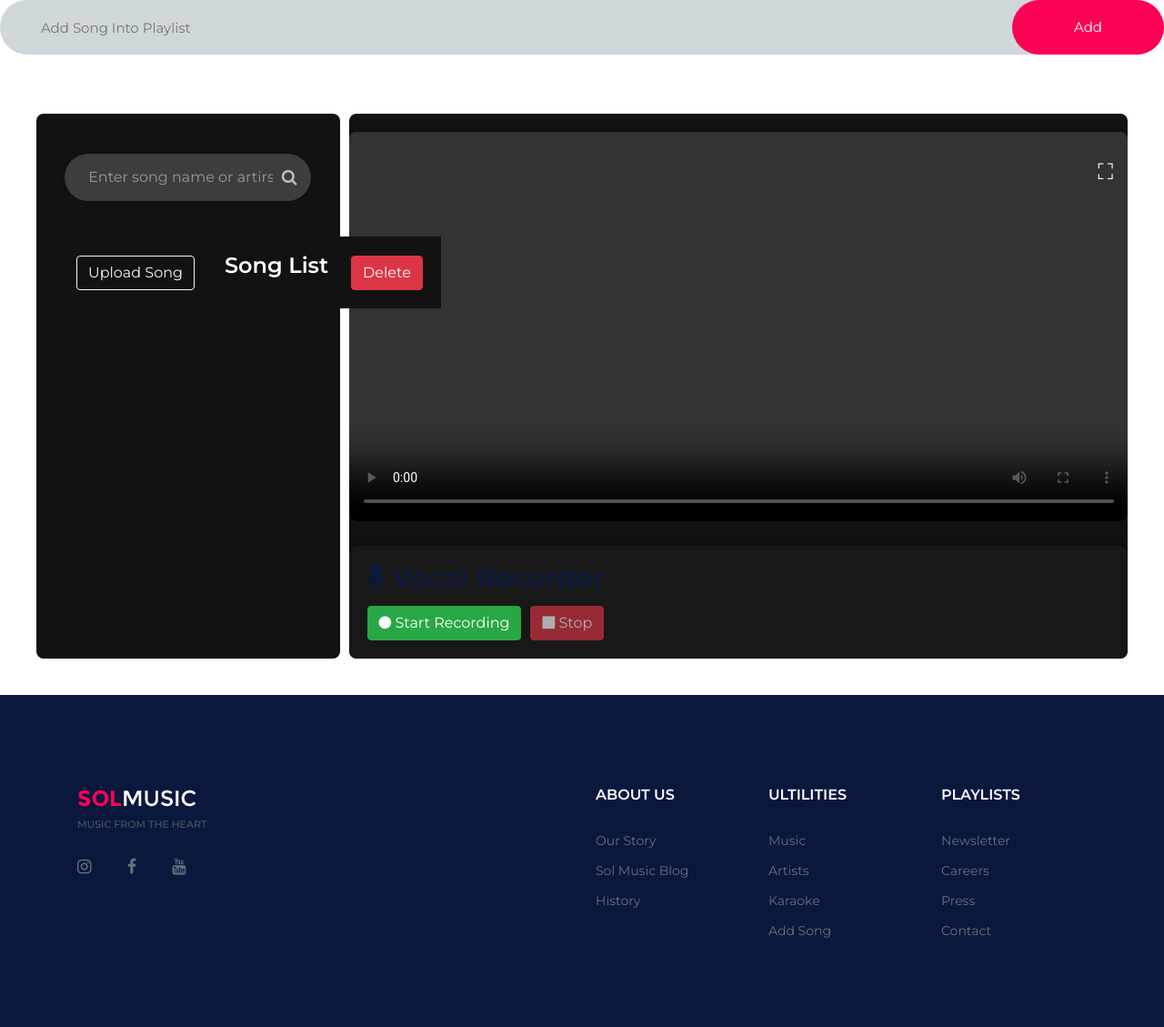
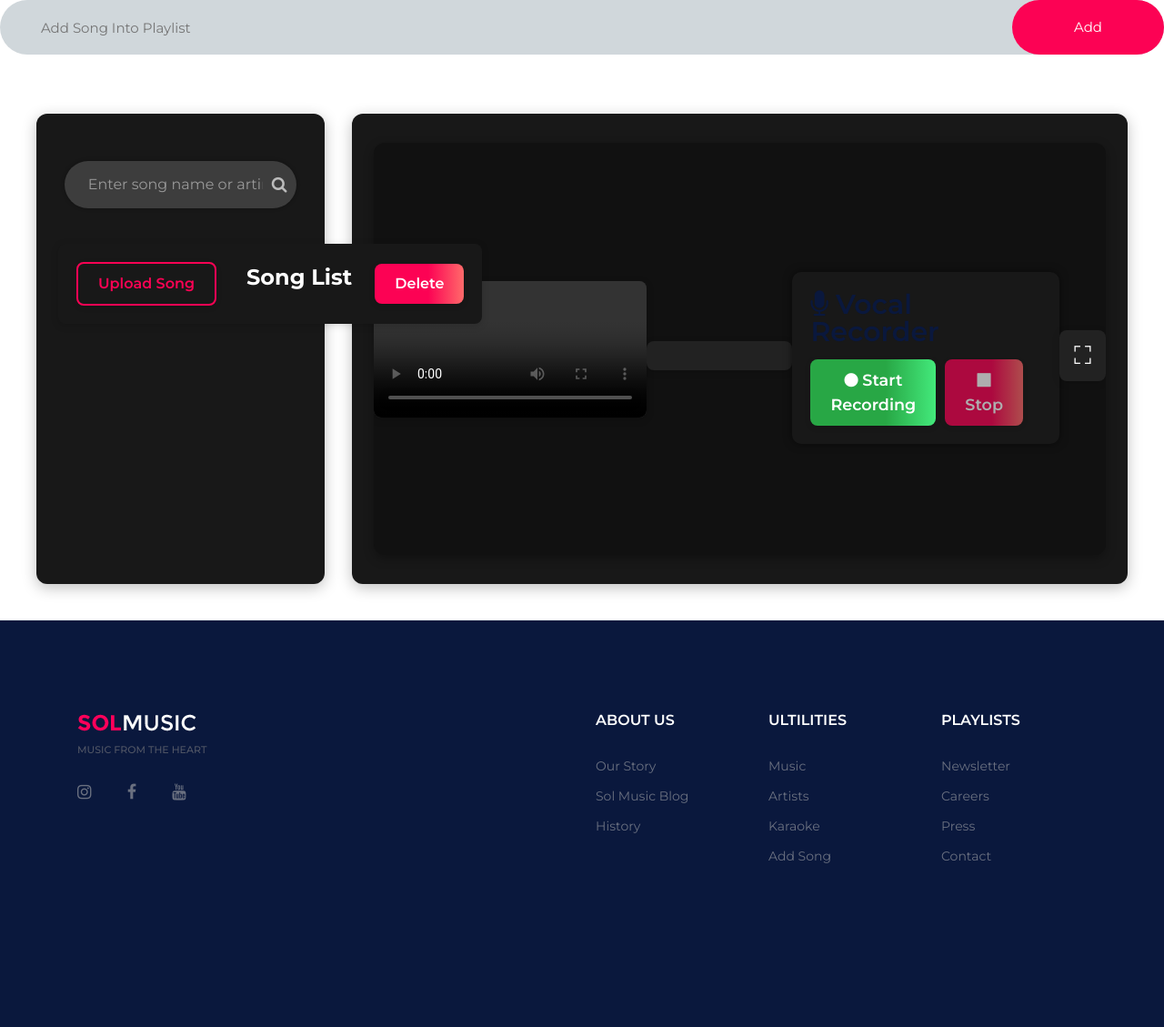
Before and after one commit to mikedevman/DebugKnight-SmartTunes, a PHP site: page /playlist.php in a window 1280 px wide. Shown: the part 112-1241 px from the top of the page at 91% size. After the commit the page ends 1061 px from the top, so only its background shows below. Run offline with PHP 8.4, Linux system fonts and the light colour scheme; the visitor is signed in with stand-in values (Sample User, id 1).

Commit message:
fixed karaoke layout

```diff
--- a/css/style.css
+++ b/css/style.css
@@ -1,3 +1,145 @@
+#recording-panel {
+  margin-top: 0;
+  padding: 24px 20px;
+  border-radius: 12px;
+  background: #222;
+  color: #fff;
+  box-shadow: 0 2px 8px rgba(0,0,0,0.2);
+  width: 100%;
+  max-width: 100%;
+  display: block;
+  font-size: 1.1em;
+}
+
+#karaoke-container {
+  width: 100%;
+  aspect-ratio: 16 / 9;
+  background-color: #111;
+  border-radius: 12px;
+  box-shadow: 0 4px 12px rgba(0, 0, 0, 0.3);
+  margin-top: 0;
+  position: relative;
+  overflow: hidden;
+  display: flex;
+  align-items: center;
+  justify-content: center;
+}
+
+#karaoke-video-wrapper {
+  width: 100%;
+  height: 100%;
+  display: flex;
+  align-items: center;
+  justify-content: center;
+}
+
+#karaoke-video, #karaoke-video-wrapper iframe {
+  width: 100%;
+  border-radius: 12px;
+  box-shadow: 0 2px 8px rgba(0,0,0,0.2);
+  background: #222;
+}
+
+.lyrics-container {
+  margin-top: 18px;
+  width: 100%;
+  background: #222;
+  border-radius: 8px;
+  padding: 16px;
+  color: #fff;
+  font-size: 1.1em;
+  box-shadow: 0 2px 8px rgba(0,0,0,0.15);
+}
+
+#fullscreen-btn {
+  margin-top: 18px;
+  background: #222;
+  color: #fff;
+  border: none;
+  font-size: 1.7rem;
+  border-radius: 8px;
+  padding: 8px 16px;
+  box-shadow: 0 2px 8px rgba(0,0,0,0.15);
+  cursor: pointer;
+  transition: background 0.2s;
+}
+#fullscreen-btn:hover {
+  background: #fc0254;
+  color: #fff;
+}
+
+#record-controls button {
+  font-size: 1em;
+  padding: 10px 22px;
+  border-radius: 8px;
+  font-weight: 600;
+  box-shadow: 0 2px 6px rgba(0,0,0,0.15);
+}
+
+#record-controls .btn-success {
+  background: linear-gradient(90deg, #28a745 60%, #43e97b 100%);
+  border: none;
+}
+
+#record-controls .btn-danger {
+  background: linear-gradient(90deg, #fc0254 60%, #ff6a6a 100%);
+  border: none;
+}
+
+#record-controls .btn-success:hover, #record-controls .btn-danger:hover {
+  filter: brightness(1.1);
+}
+
+#recording-status {
+  font-size: 1em;
+  font-weight: 600;
+  color: #fc0254;
+}
+
+.song-list-header {
+  display: flex;
+  align-items: center;
+  justify-content: center;
+  gap: 25px;
+  padding: 20px;
+  position: absolute;
+  z-index: 10;
+  background: #181818;
+  border-radius: 8px;
+  box-shadow: 0 2px 8px rgba(0,0,0,0.15);
+}
+
+.song-list-header h2 {
+  color: #fc0254;
+  font-size: 1.7em;
+  font-weight: 700;
+  margin-bottom: 0;
+}
+
+.btn-danger {
+  background: linear-gradient(90deg, #fc0254 60%, #ff6a6a 100%);
+  border: none;
+  color: #fff;
+  font-weight: 600;
+  border-radius: 8px;
+  padding: 10px 22px;
+  box-shadow: 0 2px 6px rgba(0,0,0,0.15);
+}
+
+.btn-outline-light {
+  border: 2px solid #fc0254;
+  color: #fc0254;
+  background: transparent;
+  font-weight: 600;
+  border-radius: 8px;
+  padding: 10px 22px;
+  box-shadow: 0 2px 6px rgba(0,0,0,0.10);
+}
+
+.btn-outline-light:hover {
+  background: #fc0254;
+  color: #fff;
+}
 
 /*=================================
 -----------------------------------
@@ -1188,7 +1330,7 @@
 	min-height: calc(100vh - var(--header-height, 100px) - var(--footer-height, 200px) - 80px);
 	margin-top: 40px;
 	margin-bottom: 40px;
-    gap: 10px;
+	gap: 30px;
 	padding: 0 40px;
 	box-sizing: border-box;
 }
@@ -1196,25 +1338,30 @@
 .left-panel {
 	flex: 1;
 	width: 25%;
-    padding: 24px;
-    background: #121212;
+	padding: 32px 24px;
+	background: #181818;
 	color: #eee;
-    border-radius: 8px;
+	border-radius: 12px;
 	display: flex;
 	flex-direction: column;
+	box-shadow: 0 4px 16px rgba(0,0,0,0.25);
 }
 
 .right-panel {
 	min-height: 400px;
 	flex: 3;
 	width: 75%;
-    background: #121212;
-    border-radius: 8px;
+	background: #181818;
+	border-radius: 12px;
 	display: flex;
-    justify-content: center;
-    align-items: center;
+	flex-direction: column;
+	justify-content: flex-start;
+	align-items: stretch;
 	position: relative;
 	overflow: hidden;
+	gap: 24px;
+	padding: 32px 24px;
+	box-shadow: 0 4px 16px rgba(0,0,0,0.25);
 }
 
 .song-search-area {
@@ -1298,7 +1445,9 @@
   padding: 20px;
   position: absolute;
   z-index: 10;
-  background: #121212;
+  background: #181818;
+  border-radius: 8px;
+  box-shadow: 0 2px 8px rgba(0,0,0,0.15);
 }
 
 .song-list-wrapper h2 {
@@ -1328,16 +1477,6 @@
   color: #fff;
 }
 
-#karaoke-container {
-  width: 100%;
-  aspect-ratio: 16 / 9;
-  background-color: #111;
-  border-radius: 12px;
-  box-shadow: 0 4px 12px rgba(0, 0, 0, 0.3);
-  margin-top: 20px;
-  position: relative;
-}
-
 .video-container {
   position: relative;
   width: 100%;
@@ -1353,30 +1492,39 @@
   border-radius: 12px;
 }
 
-/* Fullscreen button */
-#fullscreen-btn {
-  background: transparent;
-  color: white;
-  border: none;
-  font-size: 1.5rem;
-  position: absolute;
-  top: 10px;
-  right: 10px;
-  z-index: 10;
-  cursor: pointer;
+/* Responsive Adjustments */
+@media screen and (max-width: 1024px) {
+  .main-karaoke-content {
+    flex-direction: column;
+    padding: 0 10px;
+    gap: 18px;
+  }
+  .left-panel, .right-panel {
+    width: 100%;
+    padding: 12px;
+    border-radius: 8px;
+  }
+  #karaoke-container {
+    aspect-ratio: 16 / 9;
+    min-height: 220px;
+  }
 }
 
-/* Responsive Adjustments */
 @media screen and (max-width: 768px) {
   .main-karaoke-content {
     flex-direction: column;
+    padding: 0 4px;
+    gap: 10px;
   }
-  .left-panel,
-  .right-panel {
+  .left-panel, .right-panel {
     width: 100%;
-    padding: 10px;
+    padding: 8px;
+    border-radius: 6px;
+  }
+  #karaoke-container {
+    aspect-ratio: 16 / 9;
+    min-height: 160px;
   }
 }
 
-
-/* Karaoke */
+/* --- End General Karaoke Page Styling Improvements --- */
```
Also changed, not shown: js/karaoke.js (+12 -16 lines), karaoke.php (+5 -10 lines). Lines whose indentation alone changed are shown as unchanged.
